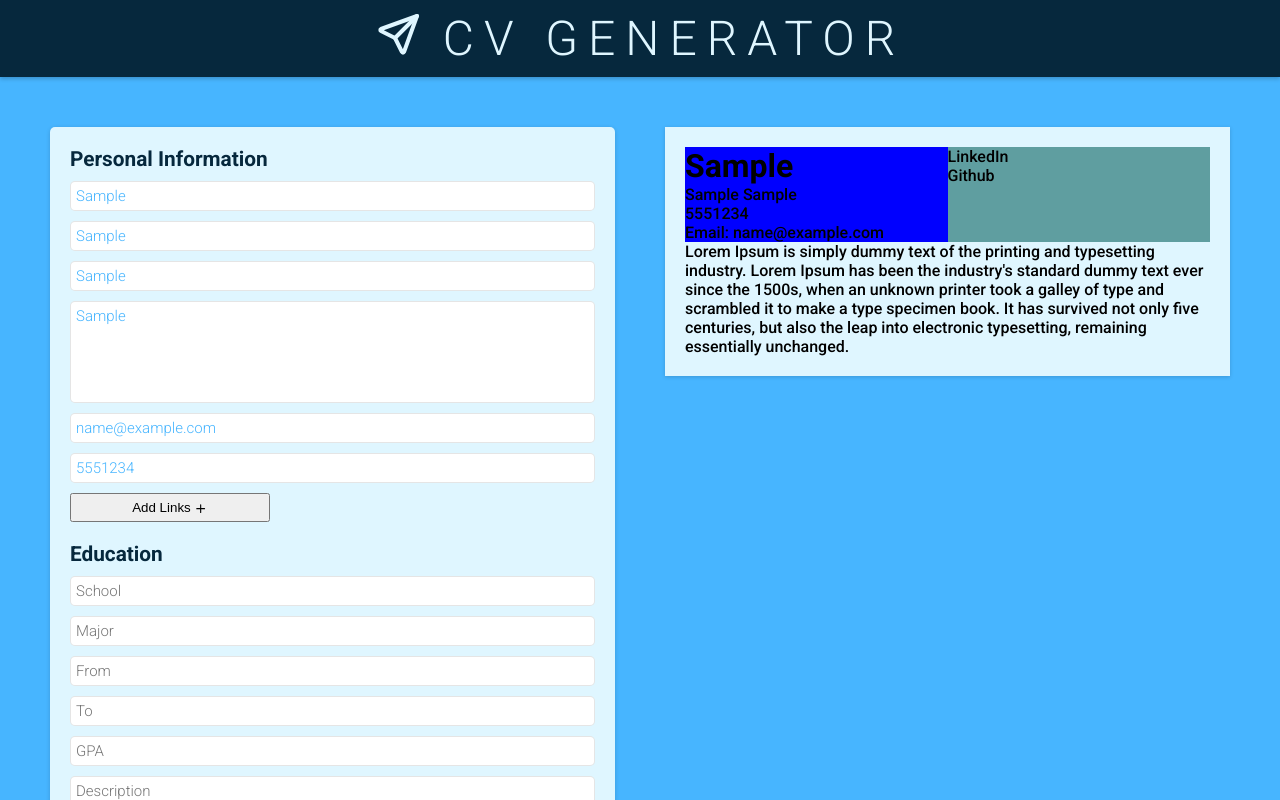
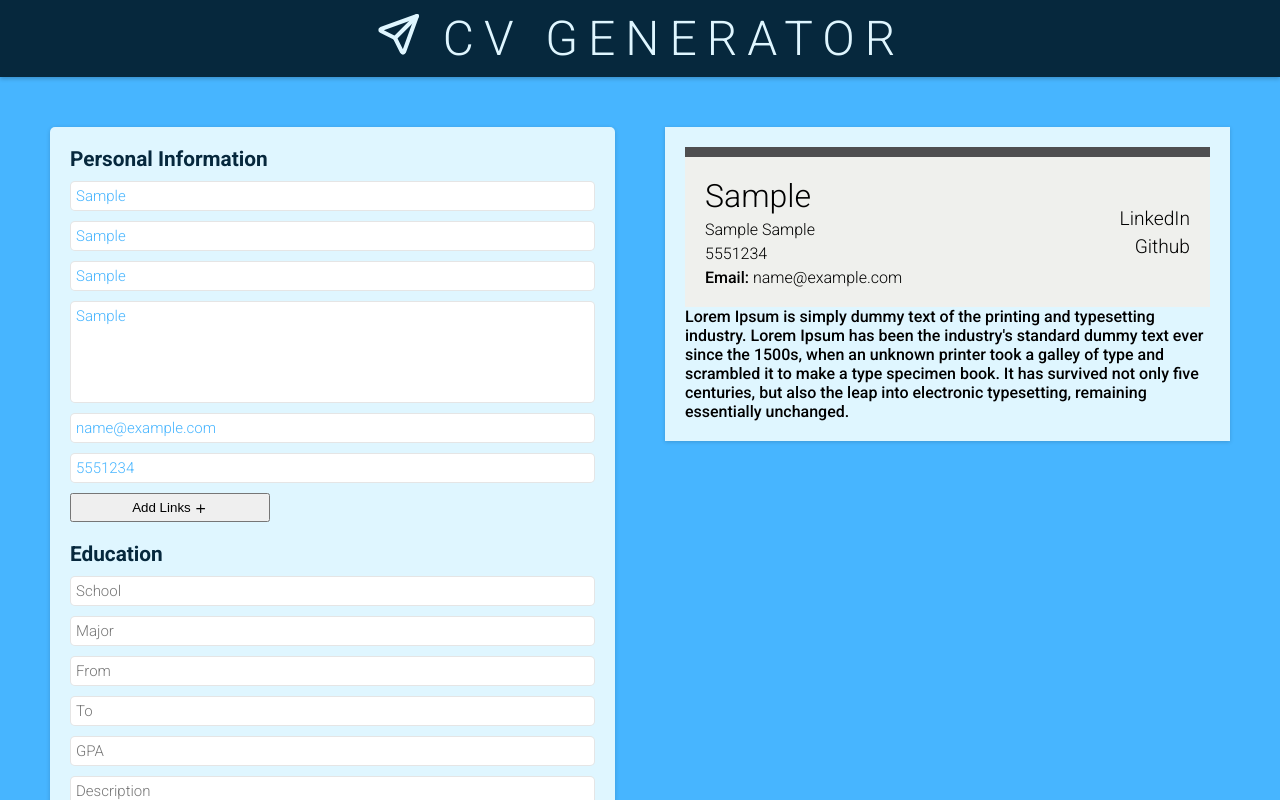
Before and after one commit to asadjawaid/CV-Builder, a React (Create React App) app: page / in a window 1280 px wide. Both pictures are taken after typing "Sample", "Sample", "Sample", "Sample", "name@example.com", "5551234" into the empty fields and a click on the button "Add Education". Shown: the top 800 px of the page. Built offline with nearby package versions, Linux system fonts and the light colour scheme.

Commit message:
Remove links

```diff
--- a/src/components/CVForm/CVForm.js
+++ b/src/components/CVForm/CVForm.js
@@ -101,7 +101,8 @@ class CVForm extends React.Component {
 			userSkillInfo,
 			userProjectInfo,
 			handlePersonalInformationChange,
-			resetInformation
+			resetInformation,
+			removeUserLinks
 		} = this.props;
 
 		return (
@@ -110,6 +111,7 @@ class CVForm extends React.Component {
 				<PersonalInformation
 					userPersonalInfo={userPersonalInfo}
 					handlePersonalInformationChange={handlePersonalInformationChange}
+					removeUserLinks={removeUserLinks}
 				/>
 				{/* Education Section(s) */}
 				<h1>Education</h1>
--- a/src/components/CVForm/PersonalInformation.js
+++ b/src/components/CVForm/PersonalInformation.js
@@ -14,10 +14,13 @@ class PersonalInformation extends React.Component {
 
 	// updates the state of the showLink
 	toggleLinks = e => {
-		console.log('showing links');
 		this.setState({
 			showLinks: !this.state.showLinks
 		});
+
+		if (this.state.showLinks) {
+			this.props.removeUserLinks();
+		}
 	};
 
 	render() {
--- a/src/components/Container.js
+++ b/src/components/Container.js
@@ -25,6 +25,7 @@ class Container extends React.Component {
 
 		this.handlePersonalInformationChange = this.handlePersonalInformationChange.bind(this);
 		this.resetInformation = this.resetInformation.bind(this);
+		this.removeUserLinks = this.removeUserLinks.bind(this);
 	}
 
 	// function to update state for user personal information
@@ -53,6 +54,13 @@ class Container extends React.Component {
 		});
 	};
 
+	// used to remove links:
+	removeUserLinks = e => {
+		this.setState({
+			userPersonalInfo: { ...this.state.userPersonalInfo, linkedin: '', github: '', portfolio: '' }
+		});
+	};
+
 	render() {
 		const { userPersonalInfo, userEducationInfo, userExperienceInfo, userSkillInfo, userProjectInfo } = this.state;
 
@@ -66,6 +74,7 @@ class Container extends React.Component {
 					userProjectInfo={userProjectInfo}
 					handlePersonalInformationChange={this.handlePersonalInformationChange}
 					resetInformation={this.resetInformation}
+					removeUserLinks={this.removeUserLinks}
 				/>
 				<CVPreview
 					userPersonalInfo={userPersonalInfo}
--- a/src/styles/componentStyles.css
+++ b/src/styles/componentStyles.css
@@ -19,6 +19,11 @@ textarea,
 input {
 	font-family: 'Roboto', sans-serif;
 	font-weight: 300;
+}
+
+a {
+	text-decoration: none;
+	color: black;
 }
 
 .btn {
@@ -152,21 +157,46 @@ Styling for CVPreview
 Preview Header Styles
 -------------------------------------------------------------*/
 .cv-preview-container .cv-preview-header {
-	background-color: gray;
+	background-color: #eff0ed;
 	display: flex;
-}
-
-.header-left,
-.header-right {
-	flex: 1;
+	border-top: 10px solid #4e4e50;
+	padding: 20px;
 }
 
 .cv-preview-header .header-left {
-	background-color: blue;
+	display: flex;
+	flex-direction: column;
+	gap: 5px;
+	flex: 3;
+}
+
+.header-left h1 {
+	font-size: 2rem;
+	font-weight: 300;
+}
+
+.header-left .personal-info-light {
+	font-weight: 300;
 }
 
 .cv-preview-header .header-right {
-	background-color: cadetblue;
+	display: flex;
+	flex-direction: column;
+	align-items: flex-end;
+	align-self: center;
+	gap: 5px;
+	flex: 2;
+}
+
+.header-right p {
+	display: flex;
+	font-weight: 300;
+	font-size: 1.2rem;
+}
+
+.header-right p .icon {
+	font-size: 1.5rem;
+	margin-right: 5px;
 }
 
 /* Media Queries */
```
